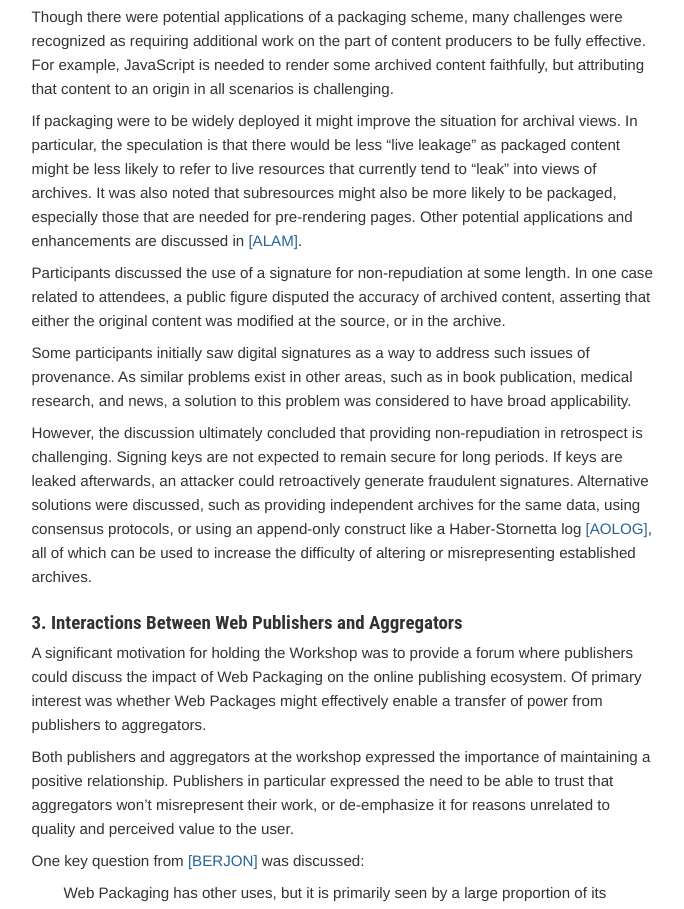
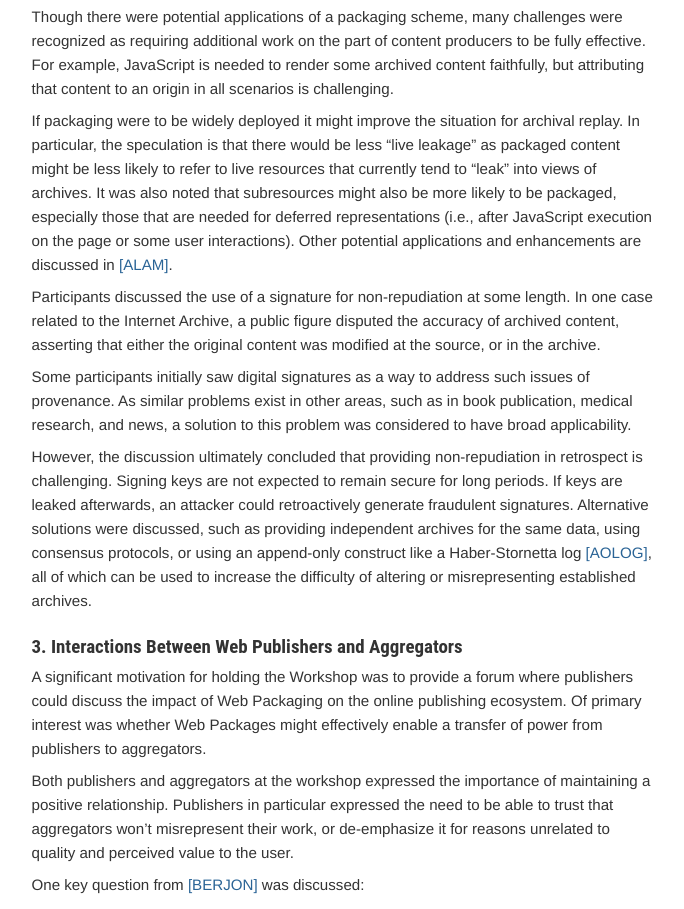
Before and after one commit to martinthomson/escape-report, a plain HTML site: page draft-thomson-escape-report.html in a window 1280 px wide. Shown: the part 4563-5472 px from the top of the page, without its empty margins (124-808 px from the left). Drawn offline with Linux system fonts and the light colour scheme.

Commit message:
Script updating gh-pages from fce7046. [ci skip]

```diff
--- a/draft-thomson-escape-report.html
+++ b/draft-thomson-escape-report.html
@@ -519,8 +519,8 @@ ul.toc li {
 <p id="rfc.section.2.3.2.p.1">Web archiving is a complicated discipline that is made more difficult by the complex nature of the web itself.</p>
 <p id="rfc.section.2.3.2.p.2">From an archival standpoint, the potential for Web content to be provided in a self-contained form was viewed positively. Several improvements to the structure of Web Packaging were considered, such as providing complete sets of content and the use of Memento <a href="#MEMENTO" class="xref">[MEMENTO]</a>.</p>
 <p id="rfc.section.2.3.2.p.3">Though there were potential applications of a packaging scheme, many challenges were recognized as requiring additional work on the part of content producers to be fully effective. For example, JavaScript is needed to render some archived content faithfully, but attributing that content to an origin in all scenarios is challenging.</p>
-<p id="rfc.section.2.3.2.p.4">If packaging were to be widely deployed it might improve the situation for archival views. In particular, the speculation is that there would be less &#8220;live leakage&#8221; as packaged content might be less likely to refer to live resources that currently tend to &#8220;leak&#8221; into views of archives. It was also noted that subresources might also be more likely to be packaged, especially those that are needed for pre-rendering pages.  Other potential applications and enhancements are discussed in <a href="#ALAM" class="xref">[ALAM]</a>.</p>
-<p id="rfc.section.2.3.2.p.5">Participants discussed the use of a signature for non-repudiation at some length. In one case related to attendees, a public figure disputed the accuracy of archived content, asserting that either the original content was modified at the source, or in the archive.</p>
+<p id="rfc.section.2.3.2.p.4">If packaging were to be widely deployed it might improve the situation for archival replay. In particular, the speculation is that there would be less &#8220;live leakage&#8221; as packaged content might be less likely to refer to live resources that currently tend to &#8220;leak&#8221; into views of archives. It was also noted that subresources might also be more likely to be packaged, especially those that are needed for deferred representations (i.e., after JavaScript execution on the page or some user interactions).  Other potential applications and enhancements are discussed in <a href="#ALAM" class="xref">[ALAM]</a>.</p>
+<p id="rfc.section.2.3.2.p.5">Participants discussed the use of a signature for non-repudiation at some length. In one case related to the Internet Archive, a public figure disputed the accuracy of archived content, asserting that either the original content was modified at the source, or in the archive.</p>
 <p id="rfc.section.2.3.2.p.6">Some participants initially saw digital signatures as a way to address such issues of provenance. As similar problems exist in other areas, such as in book publication, medical research, and news, a solution to this problem was considered to have broad applicability.</p>
 <p id="rfc.section.2.3.2.p.7">However, the discussion ultimately concluded that providing non-repudiation in retrospect is challenging. Signing keys are not expected to remain secure for long periods. If keys are leaked afterwards, an attacker could retroactively generate fraudulent signatures. Alternative solutions were discussed, such as providing independent archives for the same data, using consensus protocols, or using an append-only construct like a Haber-Stornetta log <a href="#AOLOG" class="xref">[AOLOG]</a>, all of which can be used to increase the difficulty of altering or misrepresenting established archives.</p>
 <h1 id="rfc.section.3">
```
Also changed, not shown: draft-thomson-escape-report.txt.
